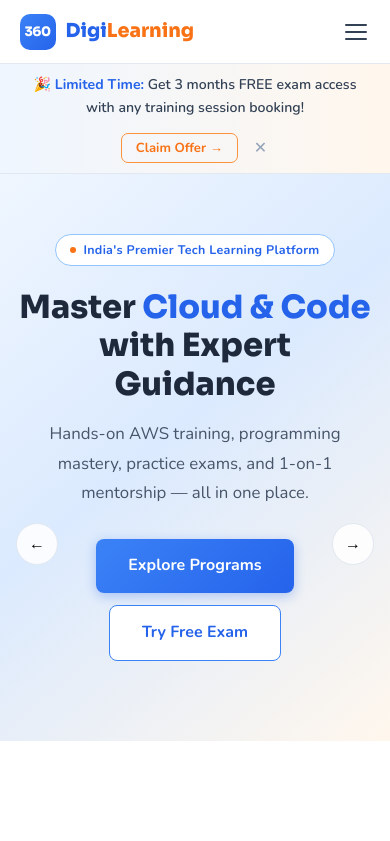
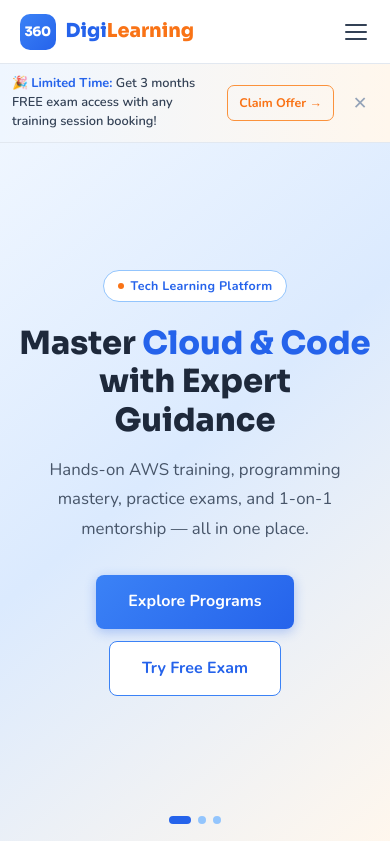
Before and after one commit to ajayp24/Test, a plain HTML site: page index.html in a window 390 px wide. Shown: the top 841 px of the page. Drawn offline with nearby package versions, Linux system fonts and the light colour scheme.

Commit message:
Add files via upload

```diff
--- a/index.html
+++ b/index.html
@@ -12,19 +12,19 @@
 <div id="mainNav"></div>
 
 <!-- PROMO BANNER -->
-<div id="promoBanner" class="promo-banner" style="margin-top:64px">
+<div id="promoBanner" class="promo-banner" >
   <p>🎉 <strong>Limited Time:</strong> Get 3 months FREE exam access with any training session booking!</p>
-  <button class="pb-cta" onclick="location.href='request.html?tab=session'">Claim Offer →</button>
-  <button class="pb-close" id="promoBannerClose" title="Close">✕</button>
+  <a href="request.html?tab=session" class="pb-cta">Claim Offer →</a>
+  <button class="pb-close" id="promoBannerClose" title="Close" aria-label="Dismiss banner">✕</button>
 </div>
 
 <!-- HERO SLIDER -->
-<div class="hero-slider" style="margin-top:0; height:calc(100vh - 104px)">
+<div class="hero-slider" id="heroSlider">
 
   <!-- Slide 1 -->
   <div class="slide slide-1 active">
     <div class="slide-content">
-      <div class="slide-eyebrow"><span class="pip"></span> India's Premier Tech Learning Platform</div>
+      <div class="slide-eyebrow"><span class="pip"></span> Tech Learning Platform</div>
       <h1 class="slide-h1">Master <span class="hl-blue">Cloud &amp; Code</span><br>with Expert Guidance</h1>
       <p class="slide-p">Hands-on AWS training, programming mastery, practice exams, and 1-on-1 mentorship — all in one place.</p>
       <div class="slide-btns">
@@ -246,5 +246,34 @@
 
 <script src="common.js"></script>
 <script src="nav.js"></script>
+<script>
+// Dynamically set hero height based on banner + nav
+function setHeroHeight() {
+  const nav = 64;
+  const banner = document.getElementById('promoBanner');
+  const slider = document.getElementById('heroSlider');
+  if (!slider) return;
+  const bannerH = (banner && banner.style.display !== 'none') ? banner.offsetHeight : 0;
+  const available = window.innerHeight - nav - bannerH;
+  slider.style.height = Math.max(420, available) + 'px';
+}
+
+// Banner close
+document.addEventListener('DOMContentLoaded', () => {
+  setHeroHeight();
+  const closeBtn = document.getElementById('promoBannerClose');
+  if (closeBtn) {
+    closeBtn.addEventListener('click', () => {
+      const banner = document.getElementById('promoBanner');
+      if (banner) {
+        banner.style.display = 'none';
+        setHeroHeight();
+      }
+    });
+  }
+});
+
+window.addEventListener('resize', setHeroHeight);
+</script>
 </body>
 </html>
--- a/style.css
+++ b/style.css
@@ -138,11 +138,46 @@
 }
 .mobile-menu a:hover { color: var(--blue); background: var(--blue-pale); }
 
+/* ── PROMO BANNER — sits right below fixed navbar ── */
+.promo-banner {
+  position: relative;
+  margin-top: 64px;           /* push below fixed navbar */
+  z-index: 100;
+  background: linear-gradient(90deg, var(--blue-pale), var(--orange-pale));
+  border-bottom: 1px solid var(--gray-200);
+  padding: 10px 16px;
+  display: flex; align-items: center; justify-content: center;
+  gap: 10px; flex-wrap: wrap; text-align: center;
+  box-sizing: border-box; width: 100%;
+}
+.promo-banner p {
+  font-size: 0.85rem; font-weight: 600; color: var(--gray-700);
+  flex: 1 1 auto; min-width: 0; line-height: 1.5;
+}
+.promo-banner p strong { color: var(--blue); }
+.promo-banner .pb-cta {
+  font-size: 0.82rem; font-weight: 700; color: var(--orange);
+  background: none; border: 1.5px solid var(--orange-mid);
+  padding: 6px 14px; border-radius: 7px; cursor: pointer;
+  font-family: inherit; transition: all 0.18s;
+  white-space: nowrap; flex-shrink: 0;
+  min-height: 36px; touch-action: manipulation;
+  text-decoration: none; display: inline-flex; align-items: center;
+}
+.promo-banner .pb-cta:hover { background: var(--orange-pale); }
+.promo-banner .pb-close {
+  background: none; border: none; font-size: 1.1rem; cursor: pointer;
+  color: var(--gray-400); padding: 6px 8px; flex-shrink: 0;
+  min-height: 36px; min-width: 36px;
+  display: flex; align-items: center; justify-content: center;
+  touch-action: manipulation; border-radius: 6px; font-family: inherit;
+}
+.promo-banner .pb-close:hover { color: var(--gray-700); background: var(--gray-100); }
 /* ── HERO SLIDER ── */
 .hero-slider {
   position: relative; overflow: hidden;
   height: calc(100vh - 64px); min-height: 520px;
-  margin-top: 64px;
+  /* JS will subtract banner height — see setHeroHeight() */
 }
 .slide {
   position: absolute; inset: 0;
@@ -205,31 +240,6 @@
   background: var(--blue-light); cursor: pointer; transition: all 0.3s;
 }
 .sdot.on { background: var(--blue); width: 22px; border-radius: 4px; }
-
-/* ── PROMO BANNER ── */
-.promo-banner {
-  background: linear-gradient(90deg, var(--blue-pale), var(--orange-pale));
-  border-bottom: 1px solid var(--gray-200);
-  padding: 10px 5%;
-  display: flex; align-items: center; justify-content: center; gap: 14px;
-  flex-wrap: wrap; text-align: center;
-}
-.promo-banner p {
-  font-size: 0.88rem; font-weight: 600; color: var(--gray-700);
-}
-.promo-banner p strong { color: var(--blue); }
-.promo-banner .pb-cta {
-  font-size: 0.82rem; font-weight: 700; color: var(--orange);
-  background: none; border: 1.5px solid var(--orange-mid);
-  padding: 5px 14px; border-radius: 7px; cursor: pointer;
-  font-family: inherit; transition: all 0.18s;
-}
-.promo-banner .pb-cta:hover { background: var(--orange-pale); }
-.promo-banner .pb-close {
-  background: none; border: none; font-size: 1rem; cursor: pointer;
-  color: var(--gray-400); line-height: 1; padding: 2px;
-}
-.promo-banner .pb-close:hover { color: var(--gray-700); }
 
 /* ── STATS BAR ── */
 .stats-bar {
@@ -661,4 +671,38 @@
   .hero-slider { height: auto; min-height: 500px; }
   .slide { position: relative; padding: 60px 4% 80px; }
   .slide.active { z-index: 2; }
+
+  /* Banner mobile fixes */
+  .promo-banner {
+    padding: 10px 12px;
+    gap: 8px;
+    flex-direction: row;
+    align-items: center;
+  }
+  .promo-banner p {
+    font-size: 0.8rem;
+    text-align: left;
+    flex: 1 1 160px;
+  }
+  .promo-banner .pb-cta {
+    font-size: 0.78rem;
+    padding: 6px 11px;
+  }
+
+  /* Stats bar 2-col on small screens */
+  .stat-cell { max-width: 50%; flex-basis: 50%; }
+
+  /* Slider arrows hidden on touch */
+  .slider-prev, .slider-next { display: none; }
+
+  /* Exam category grid single col */
+  .exam-cat-grid { grid-template-columns: 1fr 1fr; }
 }
+@media (max-width: 600px) {
+  .hero-slider { min-height: 500px; }  /* keep as you like */
+  .slide {
+    position: absolute;   /* keep slider stacking */
+    inset: 0;
+    padding: 60px 4% 80px;
+  }
+}
```
